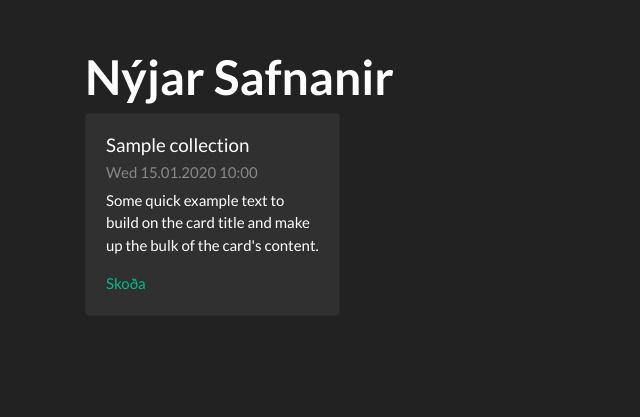
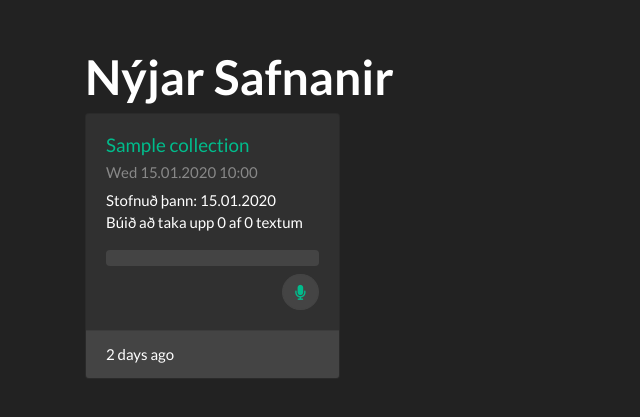
Before and after one commit to cadia-lvl/LOBE, a Flask app: page / in a window 1280 px wide. Shown: the part 71-488 px from the top of the page, without its empty margins (0-640 px from the left). Run offline with Flask 2, Linux system fonts and the light colour scheme; a user stored in the database is signed in; tables that the repository leaves empty hold one stand-in row (values such as "Sample post"); data that the repository does not hold is empty; some libraries are stand-ins or nearby versions.

Commit message:
quick fixes

```diff
--- a/models.py
+++ b/models.py
@@ -150,10 +150,10 @@ class Token(BaseModel, db.Model):
 class Recording(BaseModel, db.Model):
     __tablename__ = 'Recording'
 
-    def __init__(self, token_id, original_fname, user, transcription):
+    def __init__(self, token_id, original_fname, user_id, transcription):
         self.token_id = token_id
         self.original_fname = original_fname
-        self.user = user
+        self.user_id = user_id
         self.transcription = transcription
 
     def set_wave_params(self):
--- a/templates/__base.jinja
+++ b/templates/__base.jinja
@@ -11,10 +11,11 @@
     {% endif %}
     <link rel="stylesheet" href="https://kit-free.fontawesome.com/releases/latest/css/free-v4-shims.min.css" media="all">
     <link rel="stylesheet" href="https://kit-free.fontawesome.com/releases/latest/css/free.min.css" media="all">
-    <link rel="stylesheet" href='/static/styles/main.css'>
+    <link rel="stylesheet" href='{{url_for("static", filename="styles/main.css")}}'>
+    <link rel="icon" type="image/png" href="{{url_for('static', filename='favicon.ico')}}" />
     {% block headscripts %}
     {% endblock %}
-    <title>L.O.B.E</title>
+    <title>LOBE</title>
   </head>
   <body>
     {% include '_header.jinja' %}
@@ -29,7 +30,6 @@
       <script src="https://cdnjs.cloudflare.com/ajax/libs/popper.js/1.14.7/umd/popper.min.js" integrity="sha384-UO2eT0CpHqdSJQ6hJty5KVphtPhzWj9WO1clHTMGa3JDZwrnQq4sF86dIHNDz0W1" crossorigin="anonymous"></script>
       <script src="https://stackpath.bootstrapcdn.com/bootstrap/4.3.1/js/bootstrap.min.js" integrity="sha384-JjSmVgyd0p3pXB1rRibZUAYoIIy6OrQ6VrjIEaFf/nJGzIxFDsf4x0xIM+B07jRM" crossorigin="anonymous"></script>
       <script src="https://kit.fontawesome.com/e72e82d764.js"></script>
-      <!-- see: https://cdn.jsdelivr.net/npm/bs-custom-file-input/dist/bs-custom-file-input.min.js <script src='https://cdn.jsdelivr.net/npm/bs-custom-file-input/dist/bs-custom-file-input.min.js'></script>-->
     {% endblock %}
   </body>
 </html>
--- a/templates/_collection_card.jinja
+++ b/templates/_collection_card.jinja
@@ -1,8 +1,25 @@
-<div class="card">
+<div class="card mb-3 flex-fill">
   <div class="card-body">
-    <h5 class="card-title">{{collection.name}}</h5>
+    <h5 class="card-title">
+        <a href="{{collection.get_url()}}">
+        {{collection.name}}
+        </a>
+    </h5>
     <h6 class="card-subtitle mb-2 text-muted">{{collection.created_at | datetime}}</h6>
-    <p class="card-text">Some quick example text to build on the card title and make up the bulk of the card's content.</p>
-    <a href="{{collection.get_url()}}" class="card-link">Skoða</a>
+    <p class='card-text'>
+      Stofnuð þann: {{collection.created_at | datetime(format='low')}}
+      <br>
+      Búið að taka upp {{collection.num_tokens - collection.num_nonrecorded_tokens}} af {{collection.num_tokens}} textum
+    </p>
+    <div class="progress mb-2">
+      <div class="progress-bar bg-success" role="progressbar" style="width:{{collection.get_complete_ratio(as_percent=True)}}%"></div>
+    </div>
+
+    <a class='btn btn-secondary float-right text-success rounded-circle'>
+      <i class='fa fa-microphone'></i>
+    </a>
+  </div>
+  <div class="card-footer">
+    2 days ago
   </div>
 </div>
--- a/templates/index.jinja
+++ b/templates/index.jinja
@@ -7,7 +7,7 @@
     </div>
     <div class='row'>
         {% for collection in collections %}
-            <div class='col-xl-3 col-lg-4 col-md-6 col-12'>
+            <div class='col-xl-3 col-lg-4 col-md-6 col-12 d-flex align-items-stretch'>
                 {% include '_collection_card.jinja' %}
             </div>
         {% endfor %}
```
Also changed, not shown: manage.py (+17 -2 lines), static/favicon.ico (added), 1 other file.
